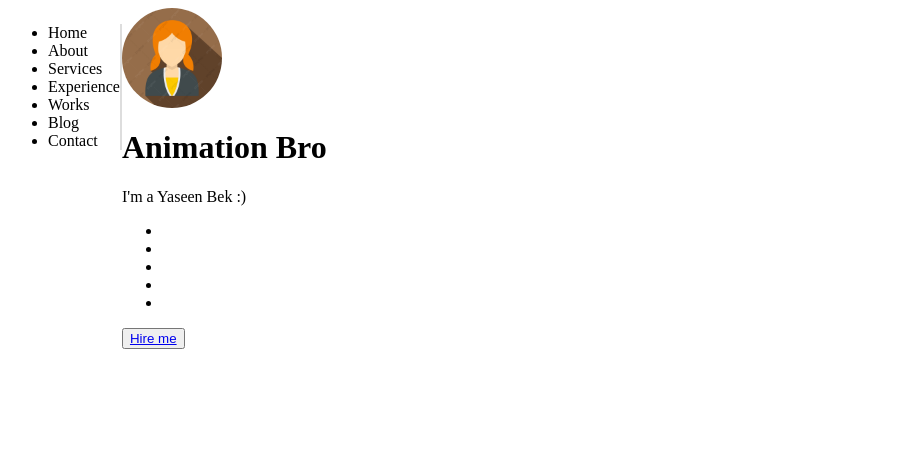
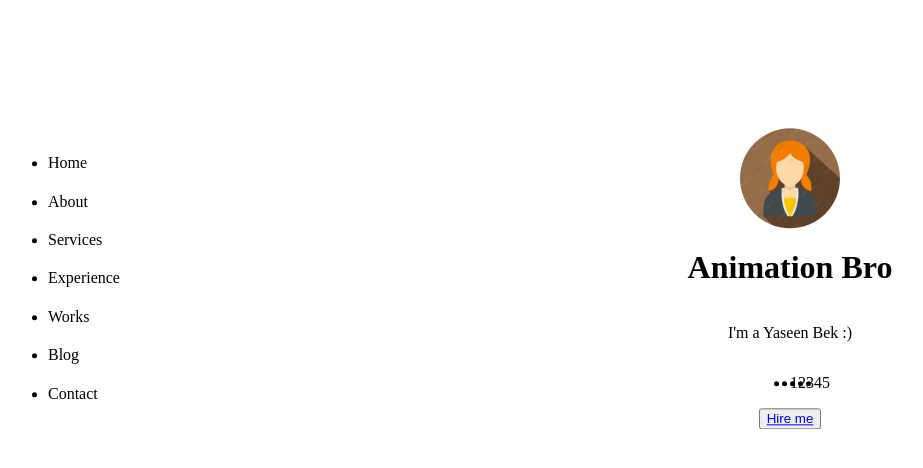
Before and after one commit to YaseenShreiqi/Chalenge_Three, a plain HTML site: page index.html in a window 1280 px wide. Shown: the whole page, without its empty margins (0-923 px from the left). Drawn offline with Linux system fonts and the light colour scheme.

Commit message:
Modified The Project For One Times

```diff
--- a/index.html
+++ b/index.html
@@ -7,7 +7,7 @@
         <style></style>
     </head>
     <body>
-        <div>
+        <div class="page">
             <aside>
                 <ul>
                     <li>Home</li>
@@ -19,19 +19,17 @@
                     <li>Contact</li>
                 </ul>
             </aside>
-        </div>
-        <div>
             <main>
                 <div class="immg"></div>
                 <h1>Animation Bro</h1>
                 <p>I'm a Yaseen Bek :)</p>
                 <div class="icons">
                     <ul>
-                        <li></li>
-                        <li></li>
-                        <li></li>
-                        <li></li>
-                        <li></li>
+                        <li>1</li>
+                        <li>2</li>
+                        <li>3</li>
+                        <li>4</li>
+                        <li>5</li>
                     </ul>
                 </div>
                 <button ><a href="img/IMG_2194.JPG" target="_blank">Hire me</a></button>
--- a/main.css
+++ b/main.css
@@ -1,12 +1,37 @@
 *{box-sizing: border-box;}
 body{
-                display: flex;
-                height: 800px;
+    height: 690px;
 }
-            div{
-                justify-content: center;
+.page{
+    display: grid;
+    grid-template-columns: 150px 50% 1fr;
+    column-gap: 25%;
+    row-gap: 20%;
+    transform: translateY(40%);
+
 }
 main{
+    display: flex;
+    justify-content: center;
+    align-content: center;
+    align-items: center;
+    flex-direction: column;
+}
+.icons ul{
+    display: flex;
+    justify-content: center;
+    align-content: center;
+}
+.icons ul li{
+    align-self: auto;
+}
+aside{
+    display: flex;
+}
+aside ul{
+    display: flex;
+    justify-content: space-around;
+    flex-direction: column;
 }
 .immg{
     background-image: url("img/icon.jpg");
@@ -15,10 +40,10 @@
     height: 100px;
     border-radius: 50%;
 }
-            aside{
+/* aside{
     border-right: 2px solid #ddd;
     margin: 0 auto 0 0px;
 }
 aside:hover{
     width: 200px
-            }
+} */
```
Lines whose indentation alone changed are shown as unchanged.
